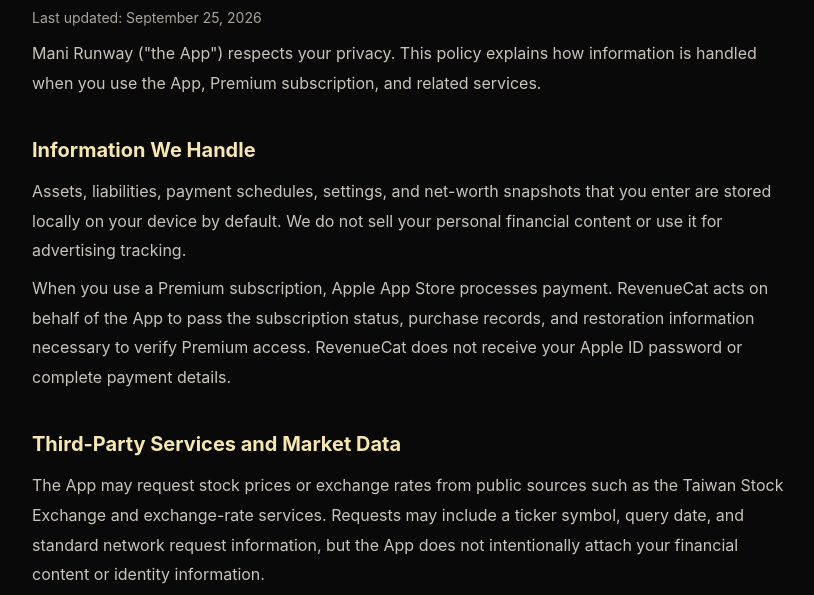
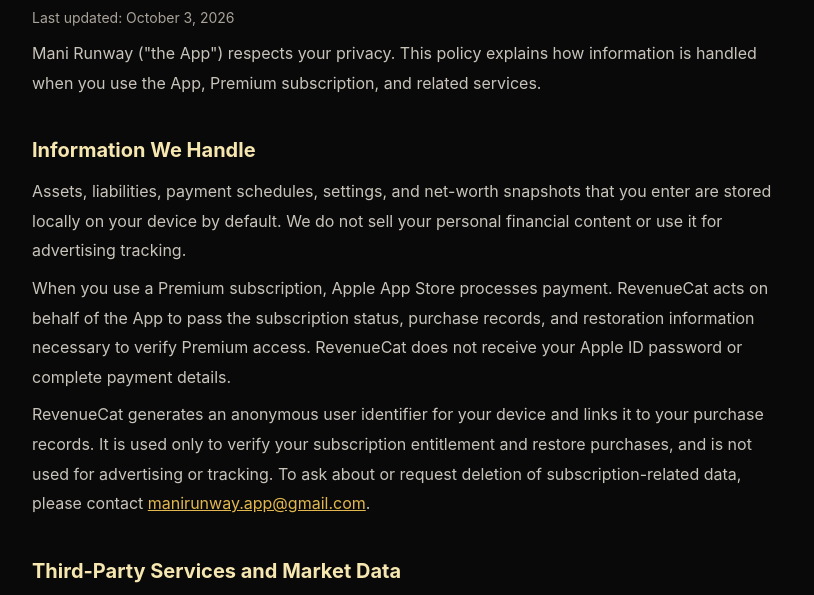
Before and after one commit to chienchien1101/mani-runway-support, a plain HTML site: page privacy-en.html in a window 1280 px wide. Shown: the part 134-729 px from the top of the page, without its empty margins (228-1042 px from the left). Drawn offline with Linux system fonts and the light colour scheme.

Commit message:
docs: disclose RevenueCat anonymous identifier

```diff
--- a/privacy-en.html
+++ b/privacy-en.html
@@ -18,11 +18,12 @@
 <body><main>
   <div class="brand">MANI RUNWAY</div>
   <h1>Privacy Policy</h1>
-  <p class="updated">Last updated: September 25, 2026</p>
+  <p class="updated">Last updated: October 3, 2026</p>
   <p>Mani Runway ("the App") respects your privacy. This policy explains how information is handled when you use the App, Premium subscription, and related services.</p>
   <h2>Information We Handle</h2>
   <p>Assets, liabilities, payment schedules, settings, and net-worth snapshots that you enter are stored locally on your device by default. We do not sell your personal financial content or use it for advertising tracking.</p>
   <p>When you use a Premium subscription, Apple App Store processes payment. RevenueCat acts on behalf of the App to pass the subscription status, purchase records, and restoration information necessary to verify Premium access. RevenueCat does not receive your Apple ID password or complete payment details.</p>
+  <p>RevenueCat generates an anonymous user identifier for your device and links it to your purchase records. It is used only to verify your subscription entitlement and restore purchases, and is not used for advertising or tracking. To ask about or request deletion of subscription-related data, please contact <a href="mailto:manirunway.app@gmail.com">manirunway.app@gmail.com</a>.</p>
   <h2>Third-Party Services and Market Data</h2>
   <p>The App may request stock prices or exchange rates from public sources such as the Taiwan Stock Exchange and exchange-rate services. Requests may include a ticker symbol, query date, and standard network request information, but the App does not intentionally attach your financial content or identity information.</p>
   <p>Apple, RevenueCat, and other third-party services process information under their own privacy policies. Please review their official policies for more information.</p>
```
Also changed, not shown: privacy.html (+2 -1 lines).
